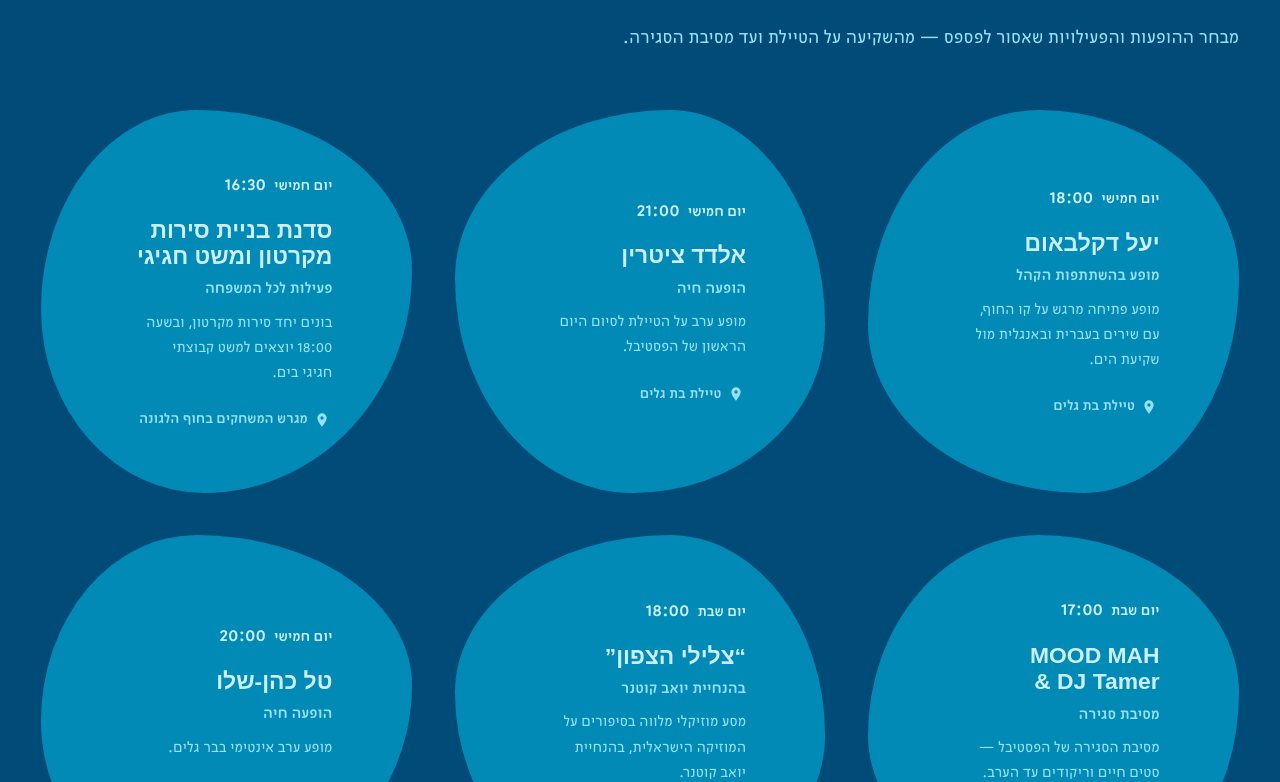
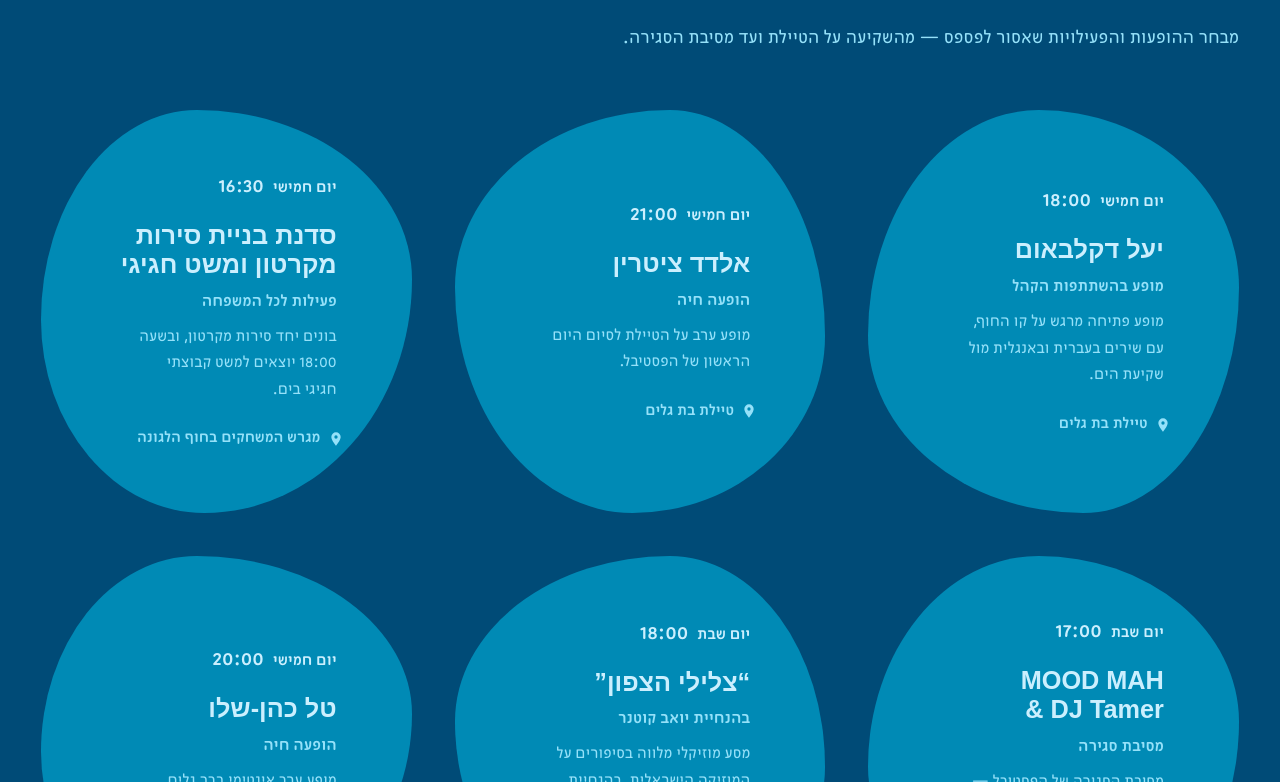
Before and after one commit to amitzadik/beitgalim16, a Next.js app: page / in a window 1280 px wide. Shown: the part 1298-2080 px from the top of the page. Built offline with nearby package versions, Linux system fonts and the light colour scheme; a web font is replaced by a local one.

Commit message:
Improve featured event text hierarchy

```diff
--- a/src/components/FeaturedEvents/EventCard.module.css
+++ b/src/components/FeaturedEvents/EventCard.module.css
@@ -5,11 +5,11 @@
   flex-direction: column;
   align-items: center;
   justify-content: center;
-  gap: 1rem;
+  gap: 1.08rem;
   height: 100%;
   min-height: 320px;
   /* ריפוד גדול כדי שכל הטקסט יישאר בתוך הצורה האורגנית */
-  padding: 3.8rem 3.4rem;
+  padding: 3.8rem 3.25rem;
   background-color: var(--color-surface);
   border-radius: var(--radius-blob-1);
   text-align: right;
@@ -44,54 +44,58 @@
   display: inline-flex;
   align-items: baseline;
   justify-content: flex-start;
-  gap: 0.5rem;
-  width: min(100%, 25ch);
+  gap: 0.55rem;
+  width: min(100%, 26ch);
   color: var(--color-light);
+  direction: rtl;
   text-align: right;
 }
 
 .day {
-  font-size: 0.94rem;
+  font-size: 1.03rem;
   font-weight: 500;
 }
 
 .time {
-  font-size: 1.16rem;
+  font-size: 1.28rem;
   font-weight: 500;
 }
 
 .body {
   display: flex;
   flex-direction: column;
-  gap: 0.5rem;
-  width: min(100%, 25ch);
+  gap: 0.55rem;
+  width: min(100%, 26ch);
+  direction: rtl;
   text-align: right;
 }
 
 .title {
-  font-size: 1.43rem;
+  font-size: 1.58rem;
   color: var(--color-light);
 }
 
 .performer {
+  font-size: 1.06rem;
   font-weight: 500;
   color: var(--color-accent-soft);
 }
 
 .description {
   color: var(--color-text-muted);
-  font-size: 0.98rem;
+  font-size: 1.04rem;
 }
 
 .location {
   display: inline-flex;
   align-items: center;
-  gap: 0.4rem;
-  width: min(100%, 25ch);
+  gap: 0.45rem;
+  width: min(100%, 26ch);
   color: var(--color-text-muted);
+  direction: rtl;
   font-weight: 500;
-  font-size: 0.92rem;
-  padding-block-start: 0.4rem;
+  font-size: 1rem;
+  padding-block-start: 0.35rem;
   text-align: right;
 }
 
```
